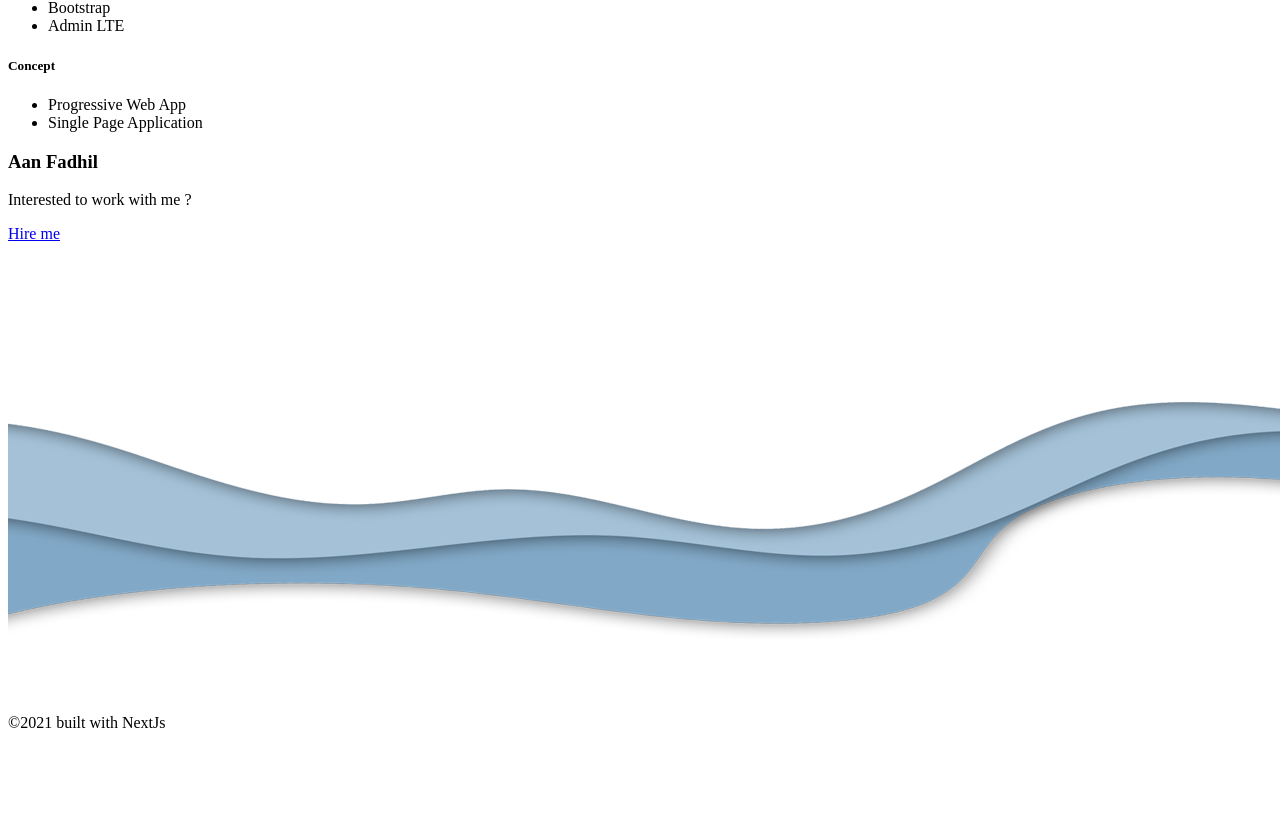
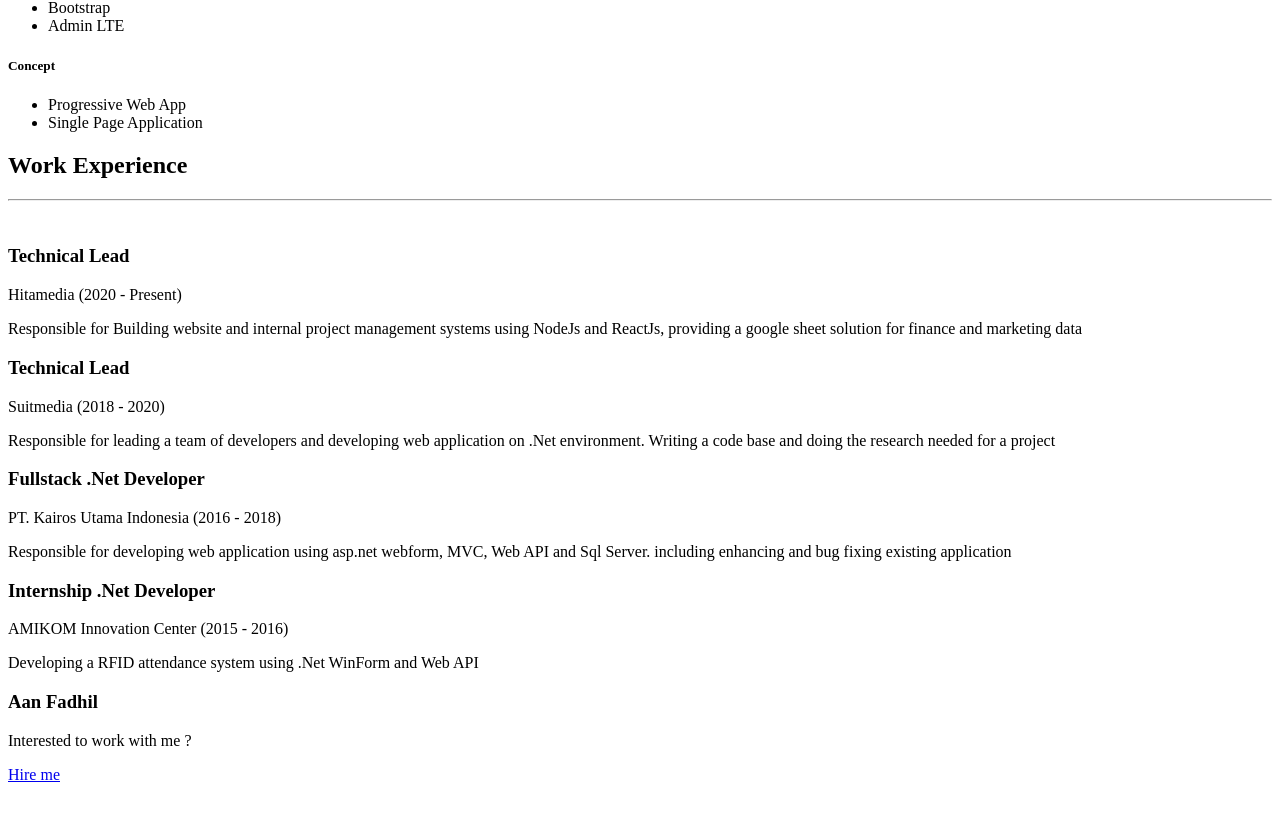
Before and after one commit to AanFadhil/portofolio, a Next.js app: page /about in a window 1280 px wide. Shown: the part 1164-1980 px from the top of the page. Before the commit the page ends 1904 px from the top, so only its background shows below. Built offline with nearby package versions, Linux system fonts and the light colour scheme.

Commit message:
add work experience

```diff
--- a/components/paragraph.js
+++ b/components/paragraph.js
@@ -1,6 +1,6 @@
-const P = ({children}) => {
+const P = ({children,className}) => {
     return(
-        <p className="mb-4">{children}</p>
+        <p className={className ? className:"mb-4"}>{children}</p>
     )
 }
 export default P
--- a/hoc/layout2.js
+++ b/hoc/layout2.js
@@ -50,7 +50,7 @@ const Layout = ({ children }) => {
                 <img src="/Papercut2.png" className="w-screen z-0" />
             </div>
             <footer className="absolute w-screen bottom-0 text-center text-gray-500 text-sm p-1">
-                ©2021 built with NextJs
+                ©2021 built with NextJs. Powered by Vercel
             </footer>
         </div>
     )
--- a/pages/about.js
+++ b/pages/about.js
@@ -77,6 +77,28 @@ const About = ({ }) => {
                         </Ul>
                     </div>
                 </div>
+
+                <Sub level={2}>Work Experience</Sub>
+                <hr />
+                <br />
+                <div className="md:ml-4">
+                    <Sub level={3}>Technical Lead</Sub>
+                    <P className="mb-1 font-semibold">Hitamedia (2020 - Present)</P>
+                    <P>Responsible for Building website and internal project management systems using NodeJs and ReactJs, providing a google sheet solution for finance and marketing data</P>
+
+                    <Sub level={3}>Technical Lead</Sub>
+                    <P className="mb-1 font-semibold">Suitmedia (2018 - 2020)</P>
+                    <P>Responsible for leading a team of developers and developing web application on .Net environment. Writing a code base and doing the research needed for a project</P>
+
+                    <Sub level={3}>Fullstack .Net Developer</Sub>
+                    <P className="mb-1 font-semibold">PT. Kairos Utama Indonesia (2016 - 2018)</P>
+                    <P>Responsible for developing web application using asp.net webform, MVC, Web API and Sql Server. including enhancing and bug fixing existing application</P>
+
+
+                    <Sub level={3}>Internship .Net Developer</Sub>
+                    <P className="mb-1 font-semibold">AMIKOM Innovation Center (2015 - 2016)</P>
+                    <P>Developing a RFID attendance system using .Net WinForm and Web API</P>
+                </div>
             </ProjectLayout>
         </Layout>
     )
--- a/pages/contact.js
+++ b/pages/contact.js
@@ -13,7 +13,7 @@ const Contact = () => {
     return (
         <Layout>
             <Head>
-                <title>Contact - Aan Fadhil</title>
+                <title>Contact - Aan Fadhi</title>
             </Head>
             <section className="px-4 md:px-0">
                 <div className="w-full md:w-1/3 mx-auto p-4 shadow-lg bg-white rounded-lg flex flex-col z-30">
```
